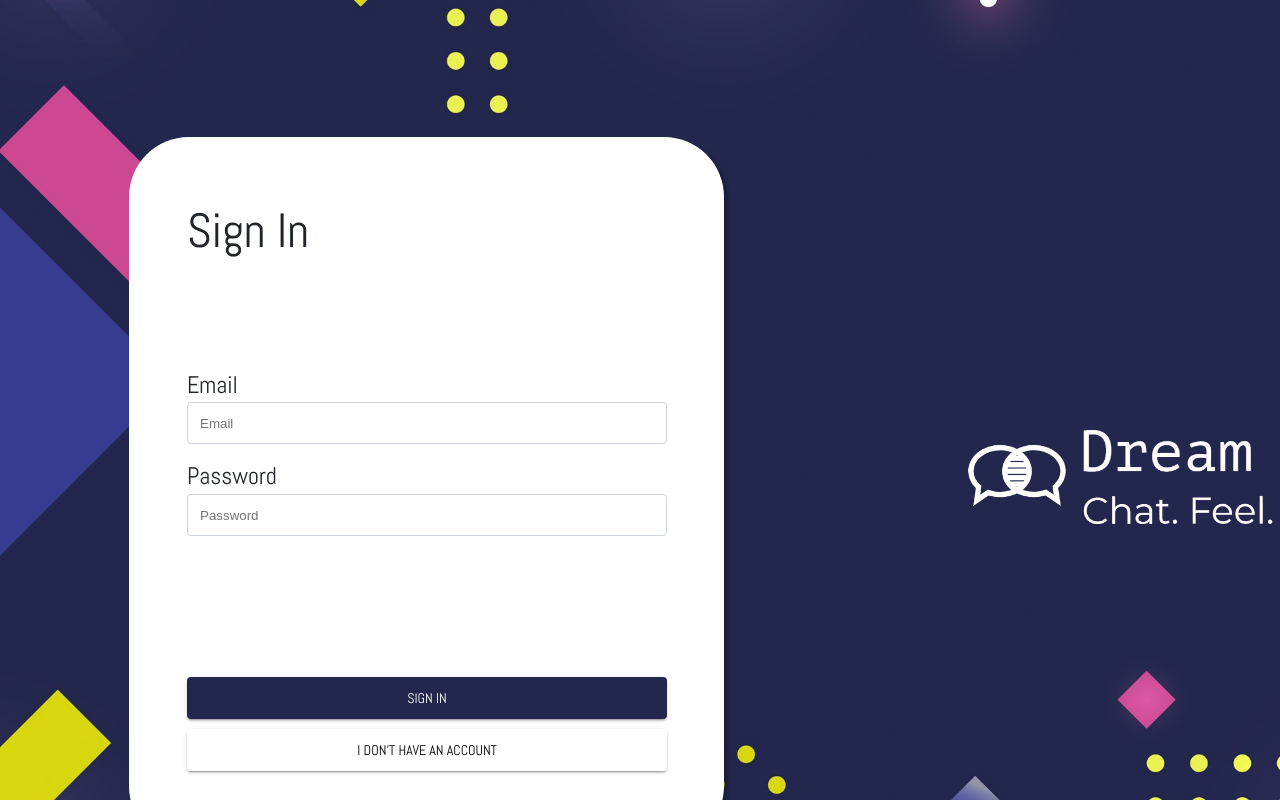
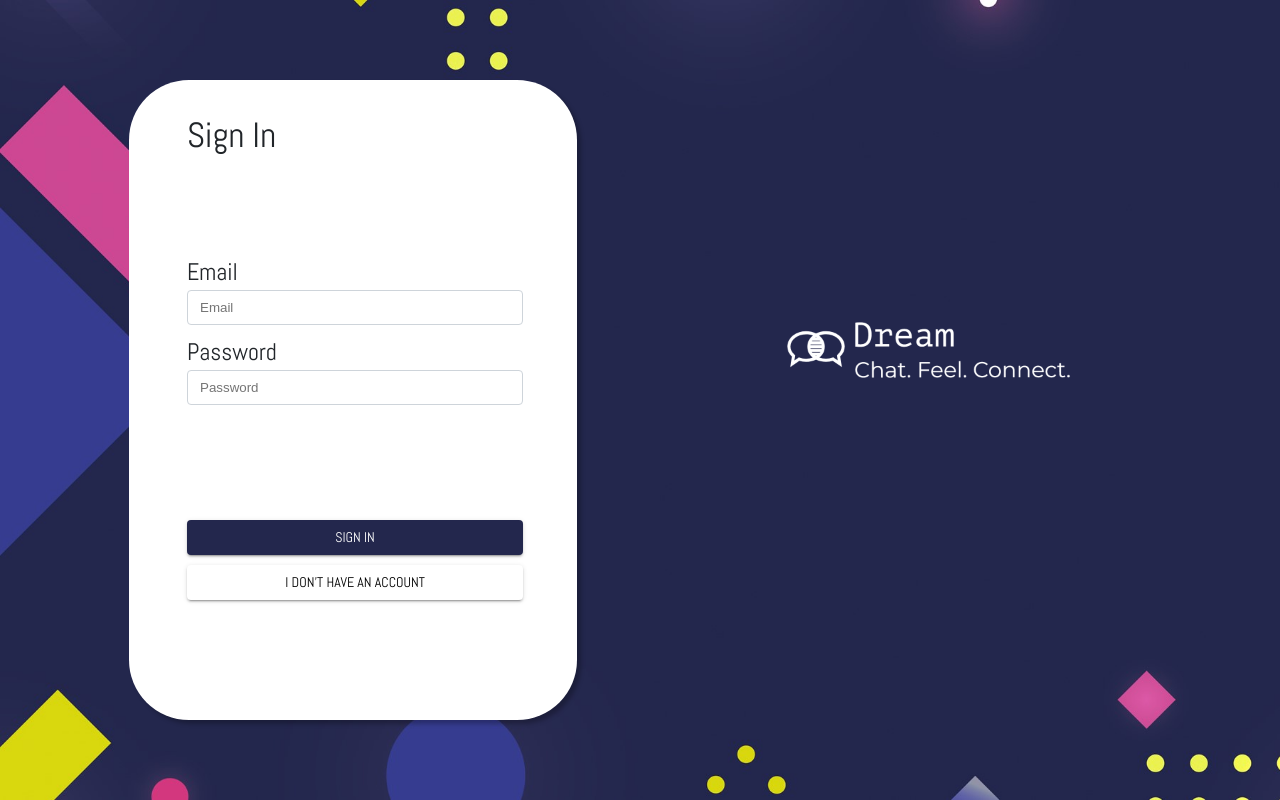
Before and after one commit to eikcaj16/web_chat_app, a React (Create React App) app in the folder client/dream-app/: page / in a window 1280 px wide. Built offline with nearby package versions, Linux system fonts and the light colour scheme.

Commit message:
add chatbox and textinput

```diff
--- a/client/dream-app/src/components/Chat/Chat.js
+++ b/client/dream-app/src/components/Chat/Chat.js
@@ -12,7 +12,7 @@ import TextField from '@mui/material/TextField';
 import list from "../../images/person-icon-leader-icon-png.png";
 import friend from "../../images/friend-pic.jpeg";
 import AddIcon from '@mui/icons-material/Add';
-import Chatbox from "./Chatbox";
+import ChatBox from "./ChatBox";
 import axios from "axios";
 
 
@@ -25,7 +25,7 @@ function Chat(){
 
     function getChatBoxView() {
         if(chatbox)
-        return <Chatbox />;
+        return <ChatBox />;
     }
 
     return (
--- /dev/null
+++ b/client/dream-app/src/components/Chat/Message.js
@@ -0,0 +1,96 @@
+import React from "react";
+import { Theme } from "@mui/material";
+import {
+    Avatar,
+    Button,
+    Stack,
+    InputLabel,
+    TextField,
+    List,
+    ListItem,
+    ListItemText,
+    ListItemAvatar,
+    ListItemIcon
+  } from "@mui/material";
+import ThemeOptions from "../../Theme";
+
+
+
+//The Newest Message from chat friend(s) with photo
+export const MessageLeftNewest = (props) => {
+    const message = props.message ? props.message : "failed to load message";
+    const timestamp = props.timestamp ? props.timestamp : "xx:xx";
+    const photoURL = props.photoURL ? props.photoURL : "dummy.js";
+
+  return (
+      <ListItem sx={{pt:0, pb:0, width:"50%"}}>
+        <ListItemAvatar>
+            <Avatar  variant="square" src={photoURL}></Avatar>
+        </ListItemAvatar>
+        <ListItemText
+          primary={message}
+          primaryTypographyProps={{fontSize:17}}
+          secondary={timestamp}
+          secondaryTypographyProps={{fontSize:10}}
+          sx={{bgcolor:"grey.300"}}
+        />
+      </ListItem>
+  );
+}
+
+//Messages from chat friend(s) without photo
+export const MessageLeft=(props) =>{
+    const message = props.message ? props.message : "failed to load message";
+    const timestamp = props.timestamp ? props.timestamp : "xx:xx";
+    return(
+        <ListItem sx={{pt:0, pb:0, pl: 9, width:"50%"}}>
+            <ListItemText
+            primary={message}
+            primaryTypographyProps={{fontSize:17}}
+            secondary={timestamp}
+            secondaryTypographyProps={{fontSize:10}}
+            sx={{bgcolor:"grey.300"}}
+            />
+        </ListItem>
+    );
+}
+
+
+//The newest Message from userself with photo
+export const MessageRightNewest = (props) => {
+    const message = props.message ? props.message : "no message";
+    const timestamp = props.timestamp ? props.timestamp : "";
+    const photoURL = props.photoURL ? props.photoURL : "dummy.js";
+
+    return (
+        <ListItem sx={{pt:0, pb:0, width:"50%",ml:42}}>
+            <ListItemText
+            primary={message}
+            primaryTypographyProps={{fontSize:17, textAlign: "right", color:ThemeOptions.palette.white.main}}
+            secondary={timestamp}
+            secondaryTypographyProps={{fontSize:10, textAlign: "right", color:ThemeOptions.palette.white.main}}
+            sx={{bgcolor:ThemeOptions.palette.primary.main}}
+            />
+            <ListItemAvatar sx={{display:'flex', justifyContent:'flex-end'}} >
+                <Avatar  variant="square" src={photoURL}></Avatar>
+            </ListItemAvatar>
+        </ListItem>
+    );
+  }
+
+  //Messages from chat friend(s) without photo
+  export const MessageRight = (props) => {
+    const message = props.message ? props.message : "failed to load message";
+    const timestamp = props.timestamp ? props.timestamp : "xx:xx";
+
+    return (
+        <ListItem sx={{pt:0, pb:0, pr:9, width:"50%",ml:42}}>
+            <ListItemText
+            primary={message}
+            primaryTypographyProps={{fontSize:17, textAlign: "right", color:ThemeOptions.palette.white.main}}
+            secondary={timestamp}
+            secondaryTypographyProps={{fontSize:10, textAlign: "right", color:ThemeOptions.palette.white.main}}
+            />
+        </ListItem>
+    );
+  }
--- /dev/null
+++ b/client/dream-app/src/components/Chat/TextInput.js
@@ -0,0 +1,41 @@
+import * as React from 'react';
+import {
+    Box,
+    FilledInput,
+    IconButton
+} from '@mui/material';
+import SendIcon from '@mui/icons-material/Send';
+import FolderIcon from '@mui/icons-material/Folder';
+import ImageIcon from '@mui/icons-material/Image';
+
+export default function TextInput() {
+  return (
+    <Box sx={{ display: 'flex', flexDirection: 'row', alignItems: 'center', mt:0.5, ml:1.7}}>
+        {/* send file button */}
+        <IconButton aria-label="Folder">
+            <FolderIcon fontSize='medium' color={"primary"}/>
+        </IconButton>
+
+        {/* send image button */}
+        <IconButton aria-label="Image">
+            <ImageIcon fontSize='medium' color={"primary"}/>
+        </IconButton>
+
+        {/* Text input area */}
+        <FilledInput
+            aria-label = "send"
+            hiddenLabel = {true}
+            placeholder="text here"
+            disableUnderline = {true}
+            sx={{width:515, height:40, borderRadius:20, fontSize:17}}
+            inputProps={{lineHeight: "1"}}
+        />
+
+        {/* send text button */}
+        <IconButton aria-label="Send">
+            <SendIcon fontSize='medium' color={"primary"}/>
+        </IconButton>
+
+    </Box>
+  );
+}
--- a/client/dream-app/src/components/Homepage/homepage.scss
+++ b/client/dream-app/src/components/Homepage/homepage.scss
@@ -8,6 +8,6 @@
     min-width: 1000px;
     background-color: white;
     box-shadow: 4px 4px 4px rgba(0, 0, 0, 0.25);
-    border-radius: 60px;
+    border-radius: 30px;
     z-index: 1;
 }
--- a/client/dream-app/src/components/SignInForm/SignInForm.js
+++ b/client/dream-app/src/components/SignInForm/SignInForm.js
@@ -149,7 +149,7 @@ function SignInForm(){
 
     return (
     <form className="container">
-        <h1 className="lbl h3">{headingText}</h1>
+        <h1 className="lbl h4">{headingText}</h1>
 
         {isNewUser && <label for="nickname" className="lbl" id="lbl-1">Nickname</label>}
         {isNewUser &&
@@ -182,7 +182,7 @@ function SignInForm(){
         {isNewUser && <Button variant="contained" className="btn-back" color={"white"} onClick={handleClick_oldUser}>I already had an account</Button>}
 
         <div className="logo" >
-        <img src={background} width="680px" height="680px" alt=""/>
+        <img src={background} width="80%" height="80%" alt=""/>
         </div>
     </form>
     );
--- a/client/dream-app/src/components/SignInForm/SignInForm.scss
+++ b/client/dream-app/src/components/SignInForm/SignInForm.scss
@@ -1,19 +1,19 @@
 .container{
     /* Rectangle 2 */
     position: relative;
-    width: 595px;
-    height: 709px;
+    width: 35%;
+    height: 80%;
     left: 129px;
-    top: 137px;
+    top: 80px;
 
     background-color: white;
     box-shadow: 4px 4px 4px rgba(0, 0, 0, 0.25);
     border-radius: 60px;
   }
 
-  .h3{
-    top: 50px;
-    font-size: 48px;
+  .h4{
+    top: 20px;
+    font-size: 35px;
     color: #212529;
   }
 
@@ -25,8 +25,8 @@
     padding: 6px 12px;
 
     position: absolute;
-    width: 480px;
-    height: 42px;
+    width: 75%;
+    height: 35px;
     left: 58px;
 
     background: #FFFFFF;
@@ -53,44 +53,44 @@
   }
 
   #input1 {
-    top:180px;
+    top:130px;
   }
 
   #input2 {
-    top:265px;
+    top:210px;
     /* 85 */
   }
 
   #input3 {
-    top:357px;
+    top:290px;
     /* 92 */
   }
 
   #input4 {
-    top:445px;
+    top:375px;
     /* 88 */
   }
 
 
   #lbl-1 {
-    top: 150px;
+    top: 100px;
     font-size: 24px;
   }
 
   #lbl-2 {
-    top: 236px;
+    top: 180px;
     /* 86 */
     font-size: 24px;
   }
 
   #lbl-3 {
-    top: 327px;
+    top: 260px;
     font-size: 24px;
     /* 91 */
   }
 
   #lbl-4 {
-    top: 415px;
+    top: 345px;
     font-size: 24px;
     /* 88 */
   }
@@ -103,12 +103,12 @@
     padding: 6px 12px;
 
     position: absolute;
-    width: 480px;
-    height: 42px;
+    width: 75%;
+    height: 35px;
     left: 58px;
 
     border-radius: 4.8px;
-    top:540px;
+    top:440px;
   }
 
   .btn-back {
@@ -119,18 +119,18 @@
     padding: 6px 12px;
 
     position: absolute;
-    width: 480px;
-    height: 42px;
+    width: 75%;
+    height: 35px;
     left: 58px;
 
     border-radius: 4.8px;
-    top:550px;
+    top:450px;
   }
 
   .logo {
     position: absolute;
-    width: 680px;
-    height: 680px;
-    left: 740px;
-    top: 0px;
+    width: 500px;
+    height: 500px;
+    left: 600px;
+    top: 70px;
   }
```
Also changed, not shown: client/dream-app/src/components/Chat/Chatbox.js (+70 -14 lines), client/dream-app/src/images/sendIcon.svg (added).
